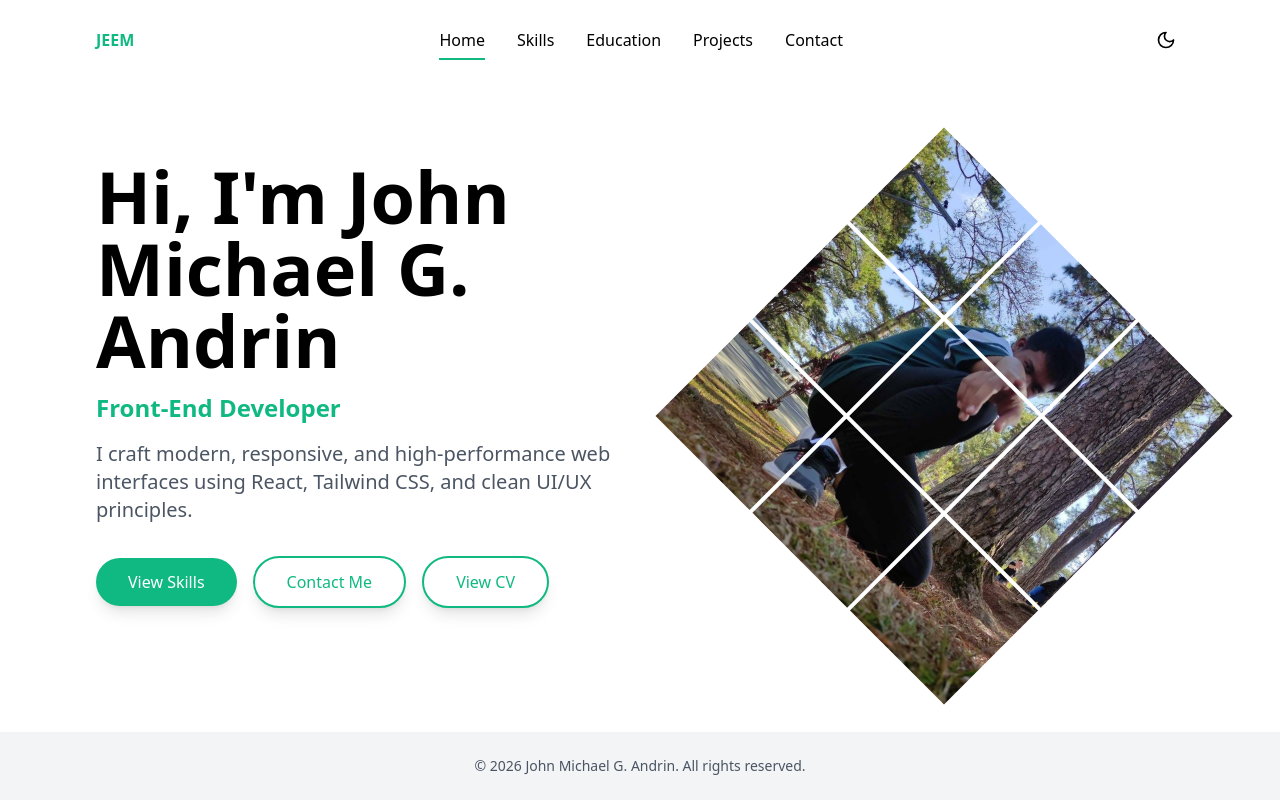
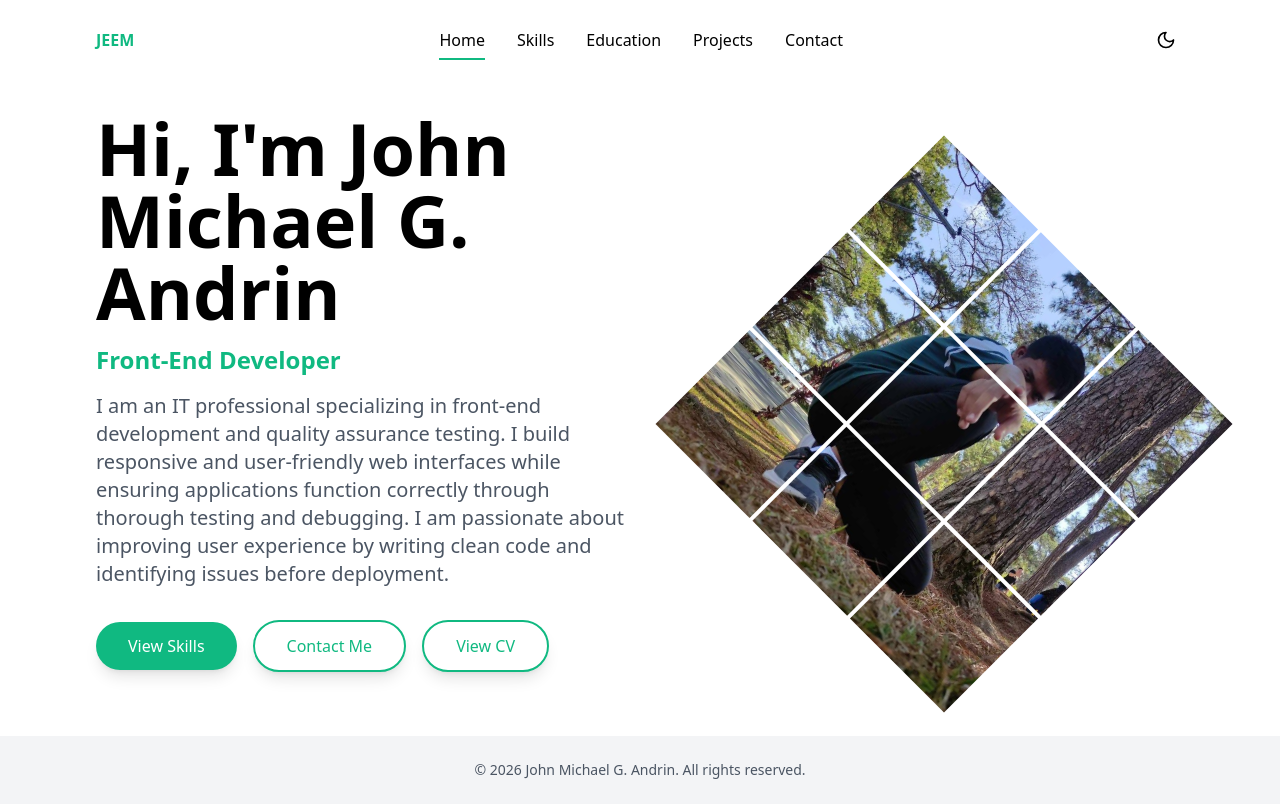
Before and after one commit to jeeeeem8/JohnMichaelAndrinPortfolio, a React (Vite) app in the folder client/: page / in a window 1280 px wide. Built offline with nearby package versions, Linux system fonts and the light colour scheme.

Commit message:
Update Home.jsx

```diff
--- a/client/src/pages/Home.jsx
+++ b/client/src/pages/Home.jsx
@@ -28,8 +28,9 @@ export default function Home() {
             </h2>
 
             <p className="mt-4 text-lg md:text-xl text-gray-600 dark:text-gray-300 max-w-xl">
-              I craft modern, responsive, and high-performance web interfaces
-              using React, Tailwind CSS, and clean UI/UX principles.
+              I am an IT professional specializing in front-end development and quality assurance testing.
+              I build responsive and user-friendly web interfaces while ensuring applications function correctly through thorough testing and debugging.
+              I am passionate about improving user experience by writing clean code and identifying issues before deployment.
             </p>
 
             <div className="mt-8 flex flex-col sm:flex-row sm:items-center gap-4">
```
